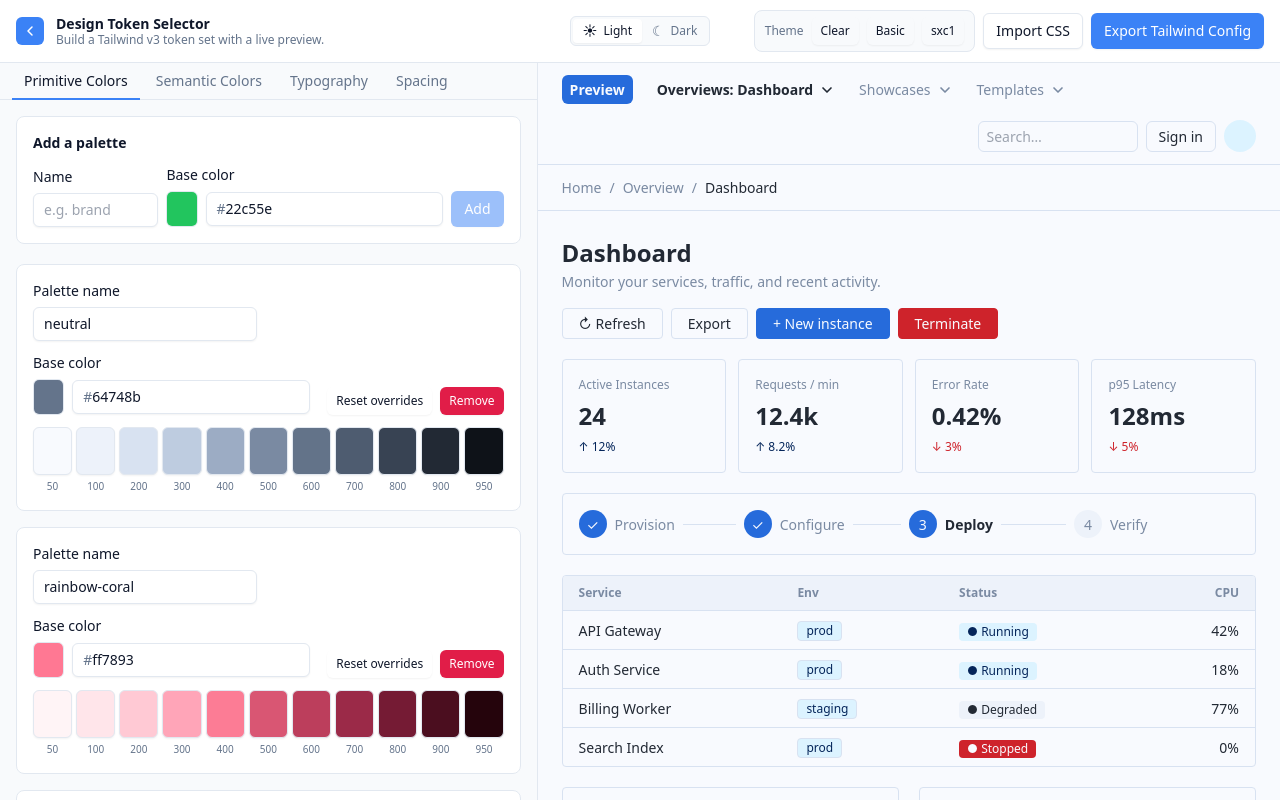
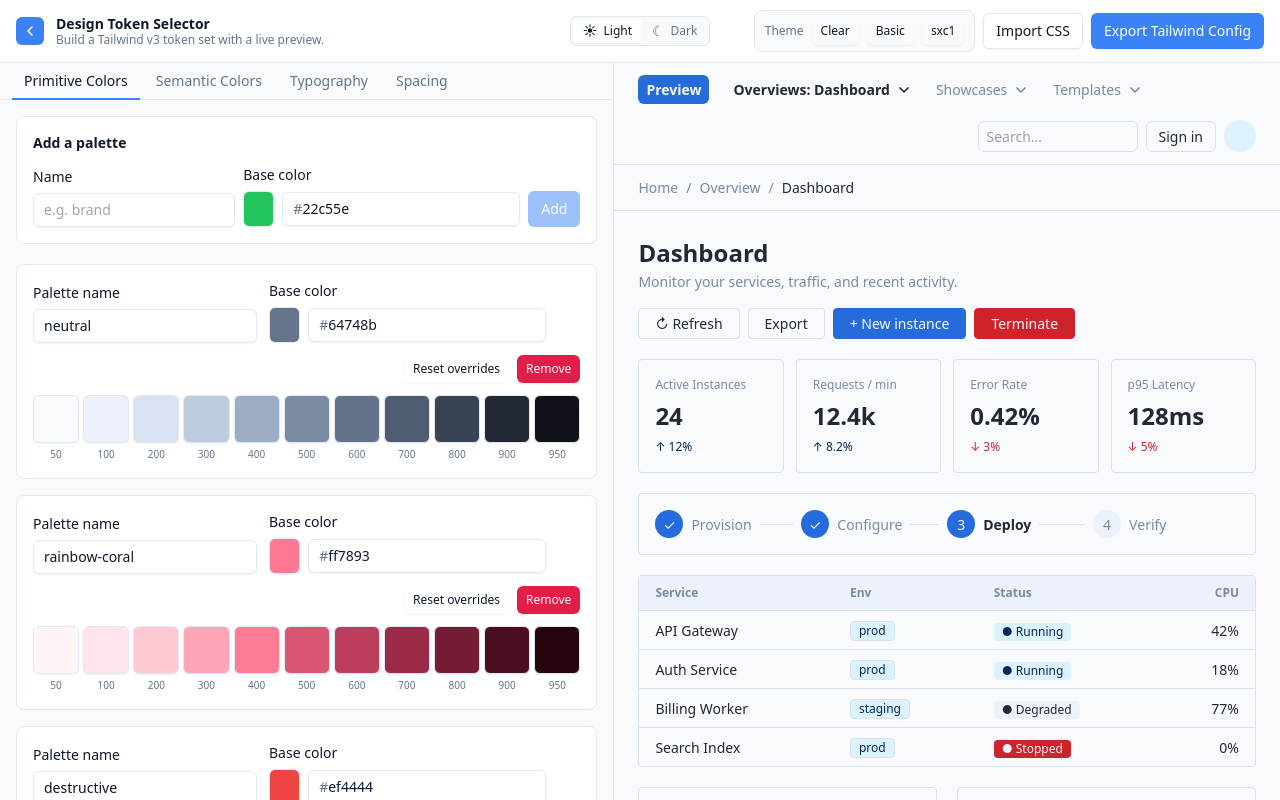
Before and after one commit to sxc1/design, a React (Vite) app in the folder designTester/: page / in a window 1280 px wide. Built offline with nearby package versions, Linux system fonts and the light colour scheme.

Commit message:
Fixed color panel sizing

```diff
--- a/designTester/src/components/layout/AppShell.tsx
+++ b/designTester/src/components/layout/AppShell.tsx
@@ -148,10 +148,10 @@ export function AppShell() {
       <div className="flex min-h-0">
         <aside
           className={`min-h-0 shrink-0 overflow-hidden border-app-border bg-app-bg transition-[width] duration-300 ease-in-out ${
-            sidebarCollapsed ? 'w-0 border-r-0' : 'w-[max(420px,42%)] border-r'
+            sidebarCollapsed ? 'w-0 border-r-0' : 'w-[max(518px,48%)] border-r'
           }`}
         >
-          <div className="flex h-full w-full min-w-[420px] flex-col">
+          <div className="flex h-full w-full min-w-[518px] flex-col">
             <TabNav active={activeTab} onChange={setActiveTab} />
             <div className="min-h-0 flex-1 overflow-auto p-4">
               {activeTab === 'primitive' ? <PrimitiveColorPanel /> : null}
```
